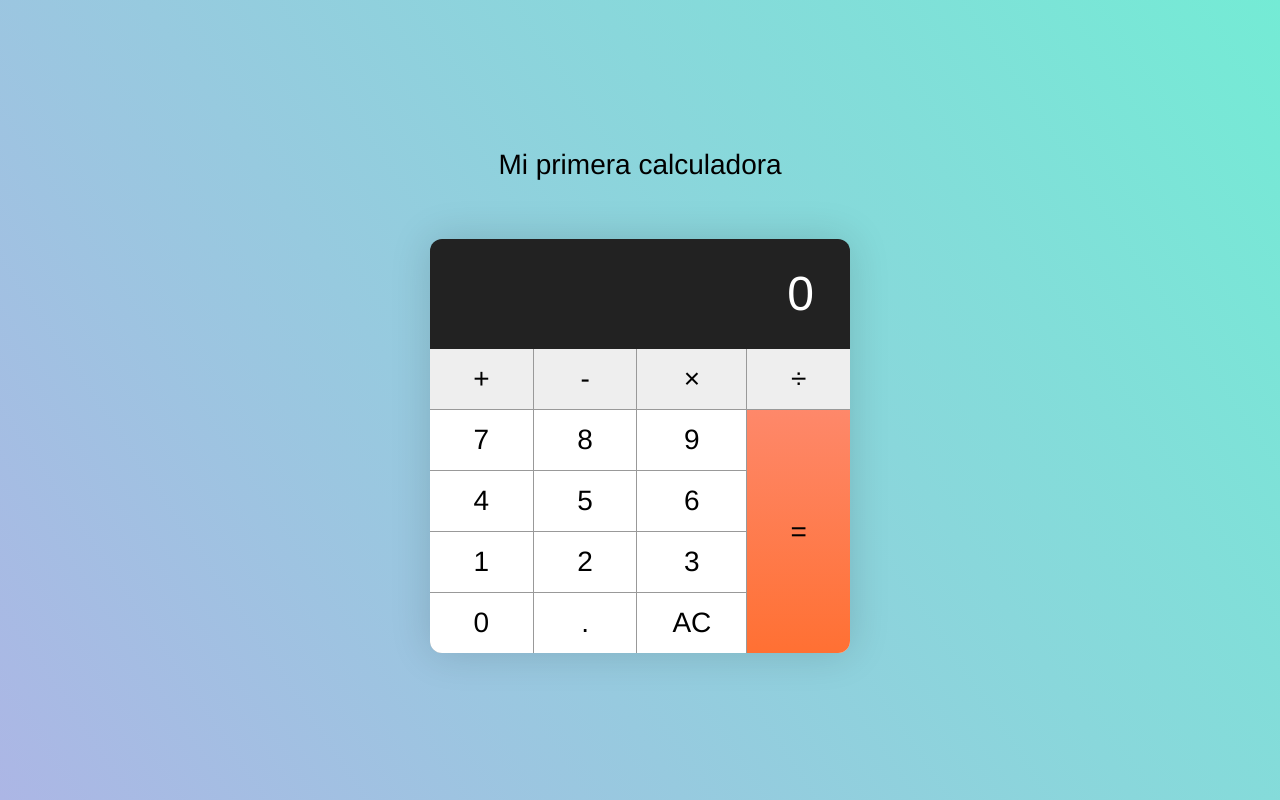
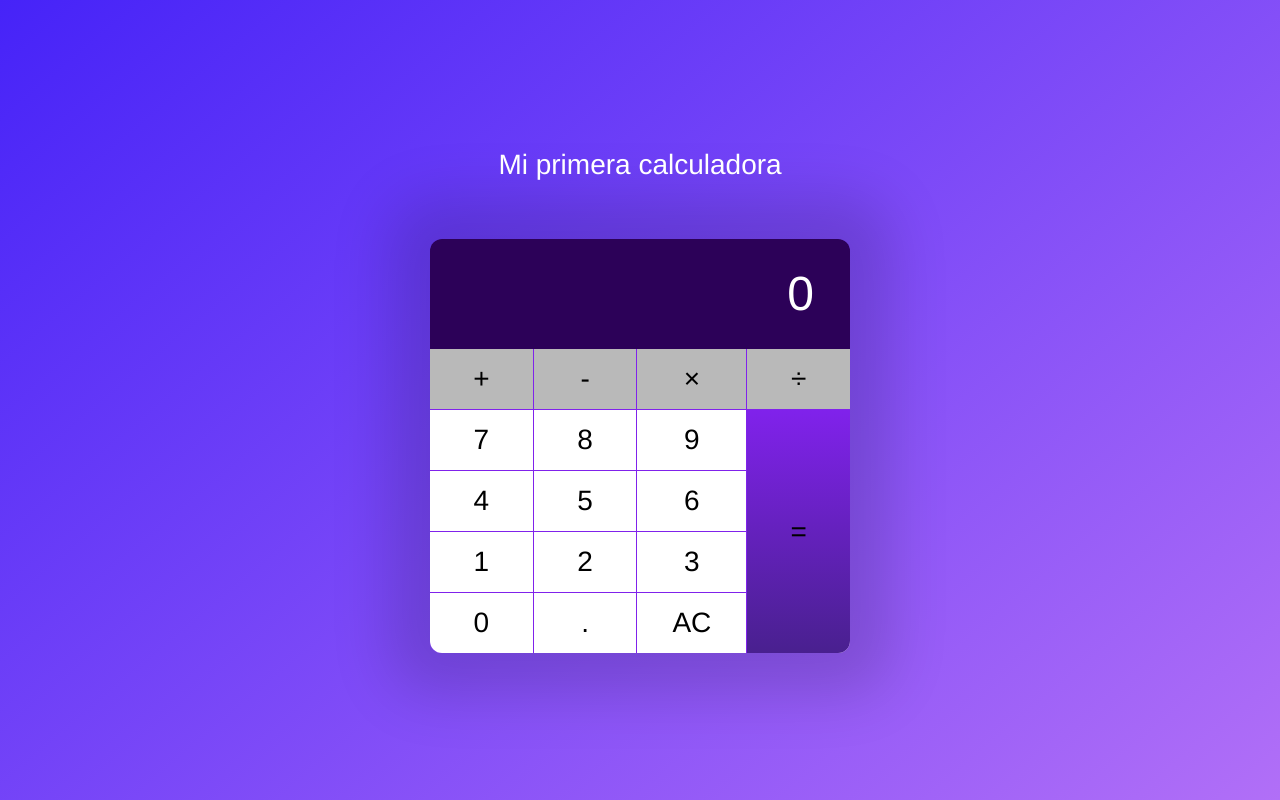
Before and after one commit to Darkcode-Team/Calculator, a plain HTML site: page calculator/index.html in a window 1280 px wide. Drawn offline with Linux system fonts and the light colour scheme.

Commit message:
Actualización 001
Modifique algunos colores

```diff
--- a/calculator/styles.css
+++ b/calculator/styles.css
@@ -1,6 +1,10 @@
 
 html {
   box-sizing: border-box;
+}
+
+.container p {
+  color: white;
 }
 
 *,
@@ -112,7 +116,7 @@ html {
 
 body {
   align-items: center;
-  background-image: linear-gradient(236deg, #74ebd5, #acb6e5);
+  background-image: linear-gradient(140deg, #4623f8, #b16ff7);
   display: flex;
   height: 100vh;
   justify-content: center;
@@ -128,7 +132,7 @@ body {
 
 .calculator {
   border-radius: 12px;
-  box-shadow: 0 0 40px 0px rgba(0, 0, 0, 0.15);
+  box-shadow: 0 0 60px 40px rgba(0, 0, 0, 0.15);
   margin-left: auto;
   margin-right: auto;
   margin-top: 2em;
@@ -137,7 +141,7 @@ body {
 }
 
 .calculator__display {
-  background-color: #222222;
+  background-color: #2c0158;
   color: #fff;
   font-size: 1.714285714em;
   padding: 0.5em 0.75em;
@@ -145,7 +149,7 @@ body {
 }
 
 .calculator__keys {
-  background-color: #999;
+  background-color: #8022eb;
   display: grid;
   grid-gap: 1px;
   grid-template-columns: repeat(4, 1fr);
@@ -160,7 +164,7 @@ body {
 
 .calculator__keys > *:active::before,
 .calculator__keys > .is-depressed::before {
-  background-color: rgba(0, 0, 0, 0.2);
+  background-color: rgba(54, 54, 54, 0.2);
   bottom: 0;
   box-shadow: 0 0 6px 0 rgba(0, 0, 0, 0.5) inset;
   content: "";
@@ -173,11 +177,11 @@ body {
 }
 
 .key--operator {
-  background-color: #eee;
+  background-color: #b9b9b9;
 }
 
 .key--equal {
-  background-image: linear-gradient(to bottom, #fe886a, #ff7033);
+  background-image: linear-gradient(to bottom, #8022eb, #49208f);
   grid-column: -2;
   grid-row: 2 / span 4;
 }
```
Also changed, not shown: calculator/function.js (line endings or trailing spaces), calculator/index.html (line endings or trailing spaces), 1 other file.
